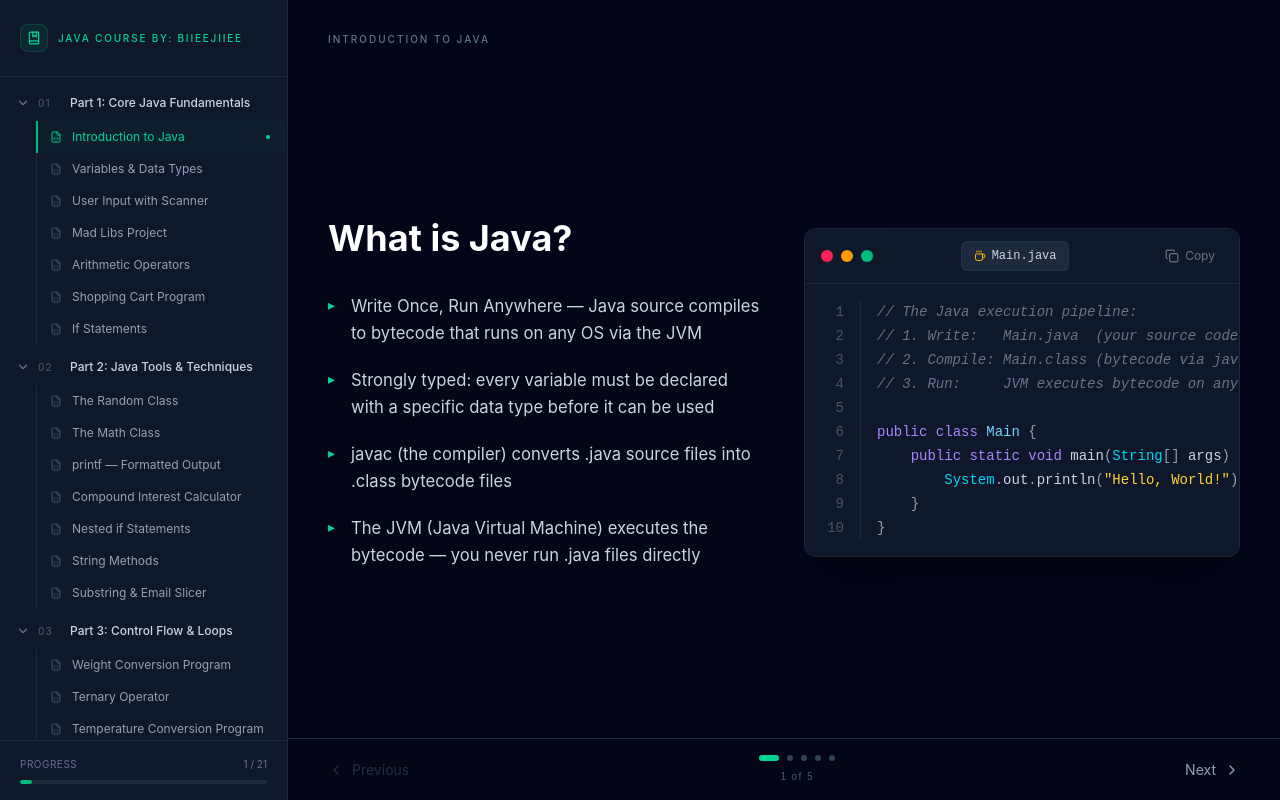
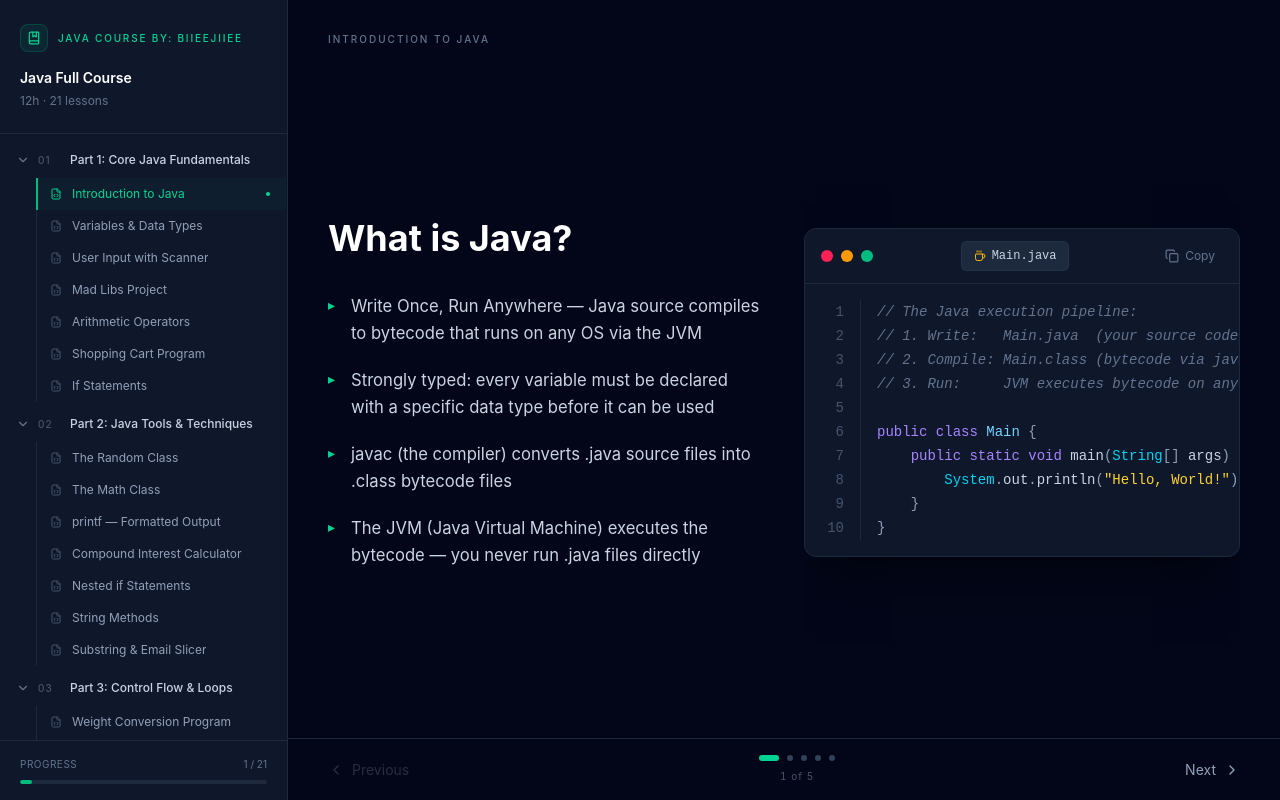
Before and after one commit to EyeKonick/java-course-platform, a React (Vite) app: page / in a window 1280 px wide. Built offline with nearby package versions, Linux system fonts and the light colour scheme.

Commit message:
fix: restore courseTitle heading and duration line accidentally dropped from Sidebar header

```diff
--- a/src/components/Sidebar.jsx
+++ b/src/components/Sidebar.jsx
@@ -36,7 +36,7 @@ export default function Sidebar({ curriculum, activeLessonId, onSelectLesson, is
 
         {/* Header */}
         <div className="px-5 py-6 border-b border-slate-800">
-          <div className="flex items-center gap-2.5">
+          <div className="flex items-center gap-2.5 mb-4">
             <div className="w-7 h-7 rounded-lg bg-emerald-500/10 border border-emerald-500/20 flex items-center justify-center shrink-0">
               <BookMarked className="w-3.5 h-3.5 text-emerald-400" />
             </div>
@@ -51,6 +51,12 @@ export default function Sidebar({ curriculum, activeLessonId, onSelectLesson, is
               <X className="w-4 h-4" />
             </button>
           </div>
+          <h1 className="text-white text-sm font-semibold leading-snug">
+            {curriculum.courseTitle}
+          </h1>
+          <p className="text-slate-500 text-xs mt-1.5">
+            {curriculum.totalDurationHours}h · {totalLessons} lesson{totalLessons !== 1 ? 's' : ''}
+          </p>
         </div>
 
         {/* Chapter / lesson navigation tree */}
```
